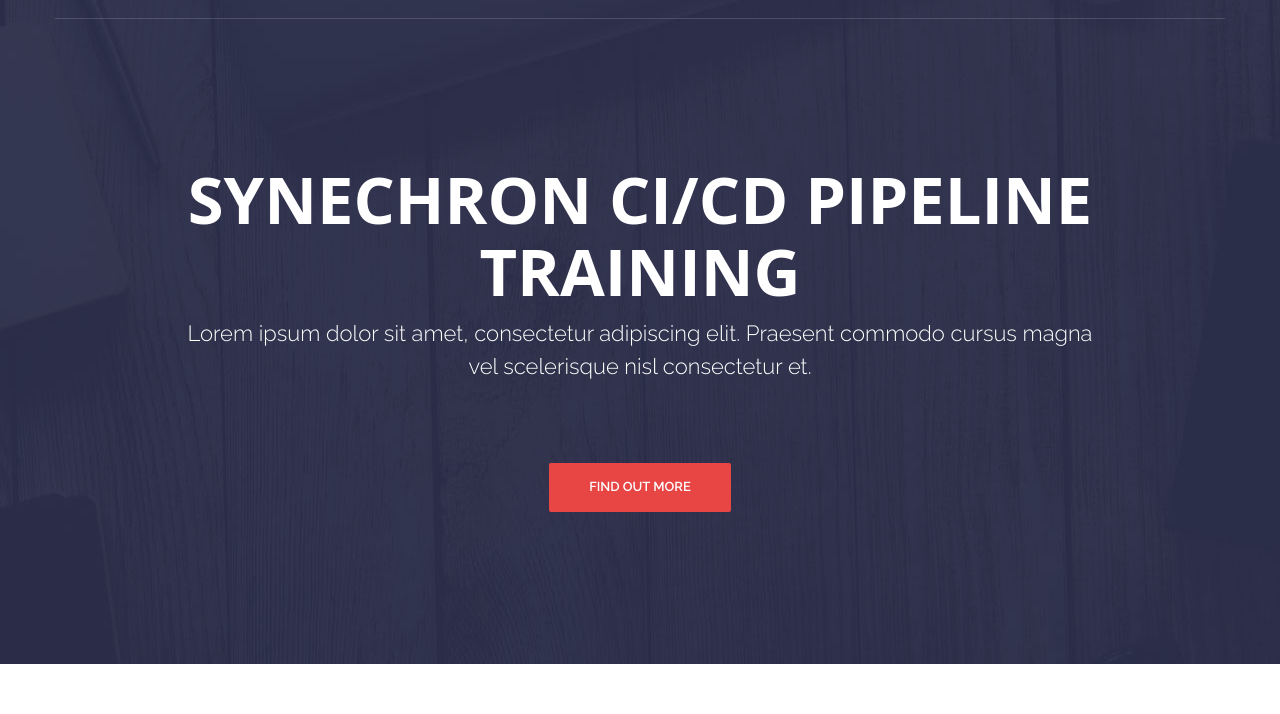
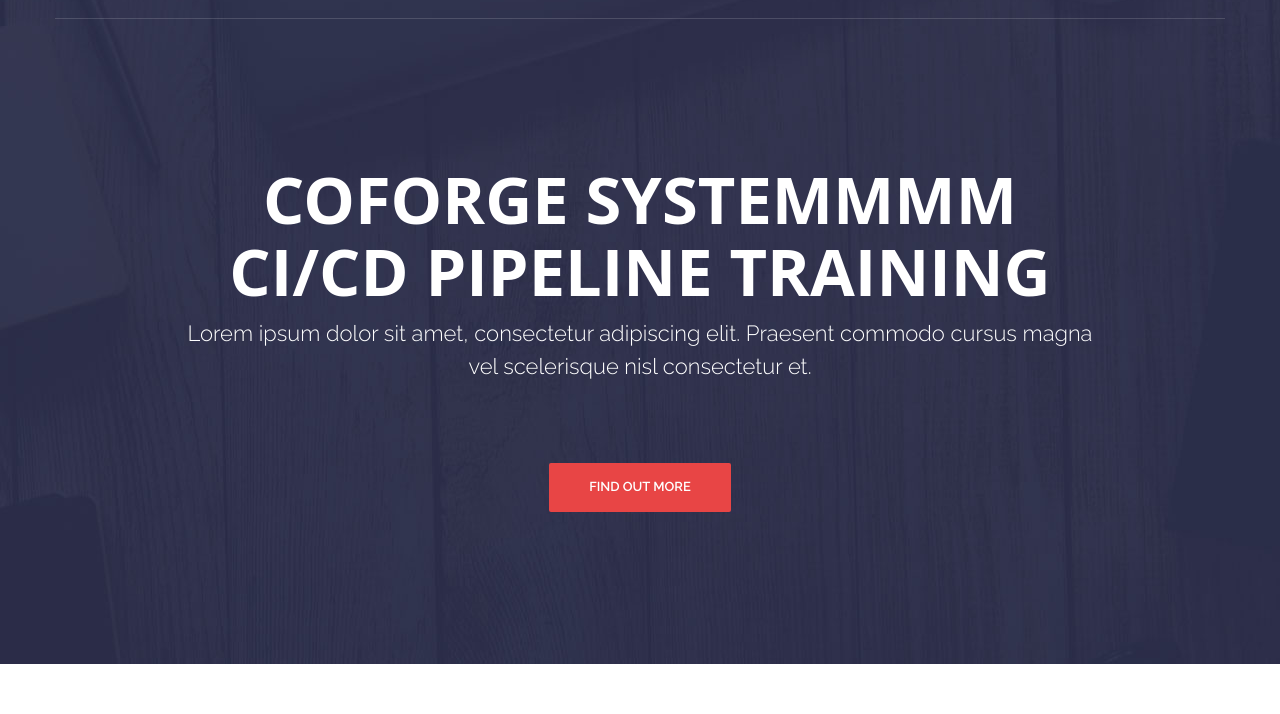
Before and after one commit to KritikaArora123/TrainingIms, a plain HTML site: page index.html in a window 1280 px wide. Shown: the part 86-800 px from the top of the page. Drawn offline with nearby package versions, Linux system fonts and the light colour scheme; files whose address does not match are found by name.

Commit message:
Update index.html

```diff
--- a/index.html
+++ b/index.html
@@ -41,7 +41,7 @@
         <div class="container">
             <div class="col-md-10 col-md-offset-1">
                 <div class="banner-text text-center">
-                    <h1>Synechron CI/CD Pipeline Training</h1>
+                    <h1>Coforge systemmmm CI/CD Pipeline Training</h1>
                     <p>Lorem ipsum dolor sit amet, consectetur adipiscing elit. Praesent commodo cursus magna vel scelerisque nisl consectetur et.</p>
                     <a href="#" class="btn btn-large">Find out more</a>
                 </div><!-- banner text -->
```
